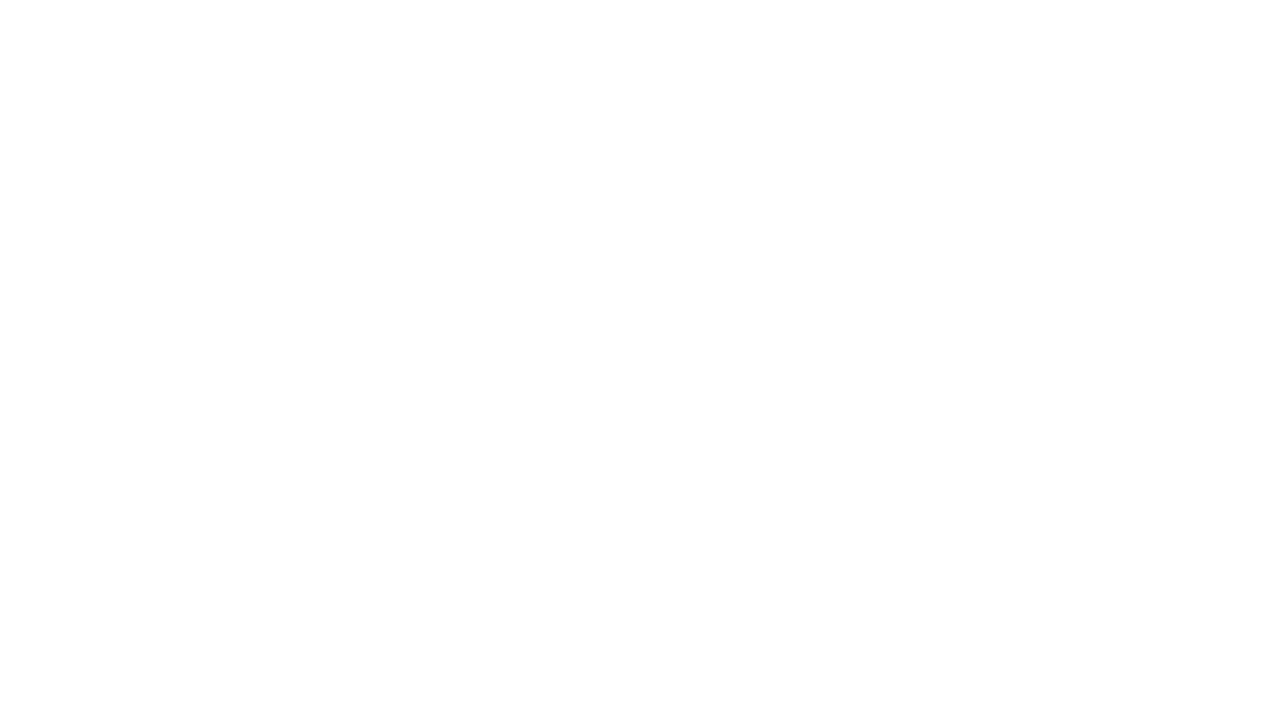
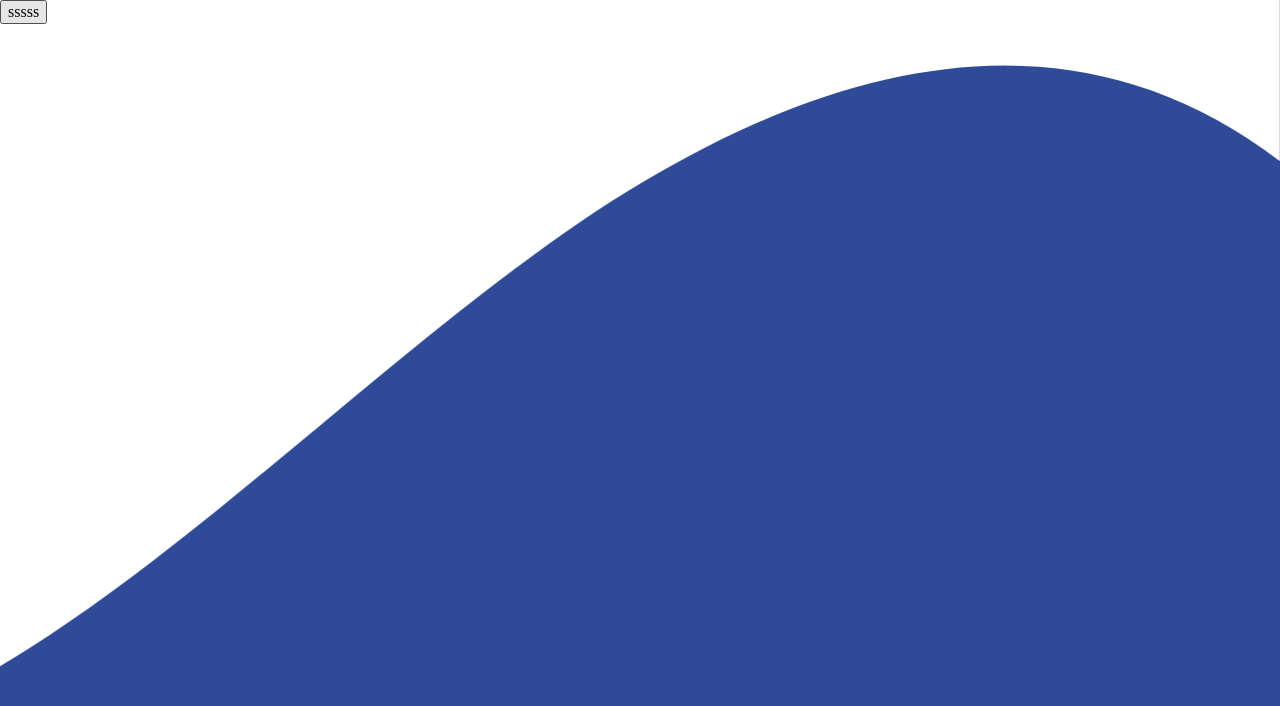
Before and after one commit to NikitaFirsov513/TrainingTasks, a React (Create React App) app in the folder custom-components/: page / in a window 1280 px wide. Shown: the top 706 px of the page. Built offline with nearby package versions, Linux system fonts and the light colour scheme.

Commit message:
test back

```diff
--- a/custom-components/src/App.css
+++ b/custom-components/src/App.css
@@ -3,3 +3,38 @@
   min-width: 100vw;
 
 }
+
+.custom-shape-divider-top-1675950196 {
+  transition: all 2s;
+  position: sticky;
+  z-index: -2;
+  min-height: 100vh;
+  min-width: 100vw;
+  position: absolute;
+  top: 0;
+  left: 0;
+  width: 100%;
+  overflow: hidden;
+  line-height: 0;
+  transform: rotate(180deg);
+}
+
+.custom-shape-divider-top-1675950196 svg {
+  transition: all 0.5s;
+
+  position: relative;
+  display: block;
+  width: calc(278% + 1.3px);
+  min-height: 100vh;
+  transform: rotateY(180deg);
+  background: #2F4B97;
+}
+
+.custom-shape-divider-top-1675950196 .shape-fill {
+  fill: #FFFFFF;
+}
+.custom-shape-divider-top-1675950196--black svg{
+
+  width: calc(200% + 1.3px);
+
+}
--- a/custom-components/src/App.tsx
+++ b/custom-components/src/App.tsx
@@ -2,10 +2,23 @@ import './App.css';
 import "normalize.css";
 
 function App() {
+
+
+  const changeBack = () => {
+
+    document.querySelector('.custom-shape-divider-top-1675950196')?.classList.toggle('custom-shape-divider-top-1675950196--black');
+
+  }
+
   return (
     <div className='app'>
       <div className='app__container'>
-
+        <div id='back' className="custom-shape-divider-top-1675950196">
+          <svg data-name="Layer 1" xmlns="http://www.w3.org/2000/svg" viewBox="0 0 1200 120" preserveAspectRatio="none">
+            <path d="M985.66,92.83C906.67,72,823.78,31,743.84,14.19c-82.26-17.34-168.06-16.33-250.45.39-57.84,11.73-114,31.07-172,41.86A600.21,600.21,0,0,1,0,27.35V120H1200V95.8C1132.19,118.92,1055.71,111.31,985.66,92.83Z" className="shape-fill"></path>
+          </svg>
+        </div>
+        <button onClick={(e)=>{changeBack()}}>sssss</button>
       </div>
     </div>
   );
```
